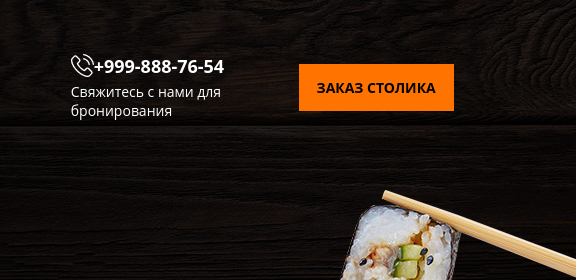
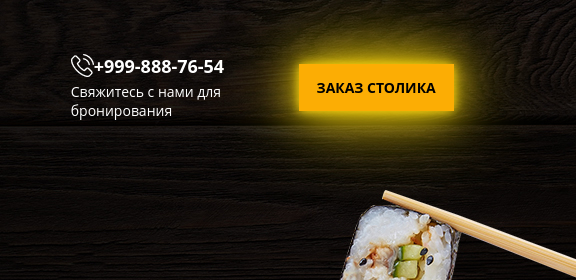
Before and after one commit to uradjudicator/new-project, a website built with Vite: page index.html in a window 1280 px wide. In both pictures the pointer is over the link "ЗАКАЗ СТОЛИКА". Shown: the top 280 px of the page, 704-1280 px from the left. Built offline with nearby package versions, Linux system fonts and the light colour scheme; a web font is replaced by a local one.

Commit message:
fixed issues

```diff
--- a/src/styles/style.scss
+++ b/src/styles/style.scss
@@ -93,7 +93,12 @@ body {
 }
 
 .button:hover {
-    color: rgb(0, 0, 0);
+
+        color: #000;
+        background:#fcad04;
+        box-shadow: 0 0 10px #ffdb0e,0 0 40px #ffdb0e,0 0 80px #ffdb0e;
+
+
 }
 
 /* header down */
```
